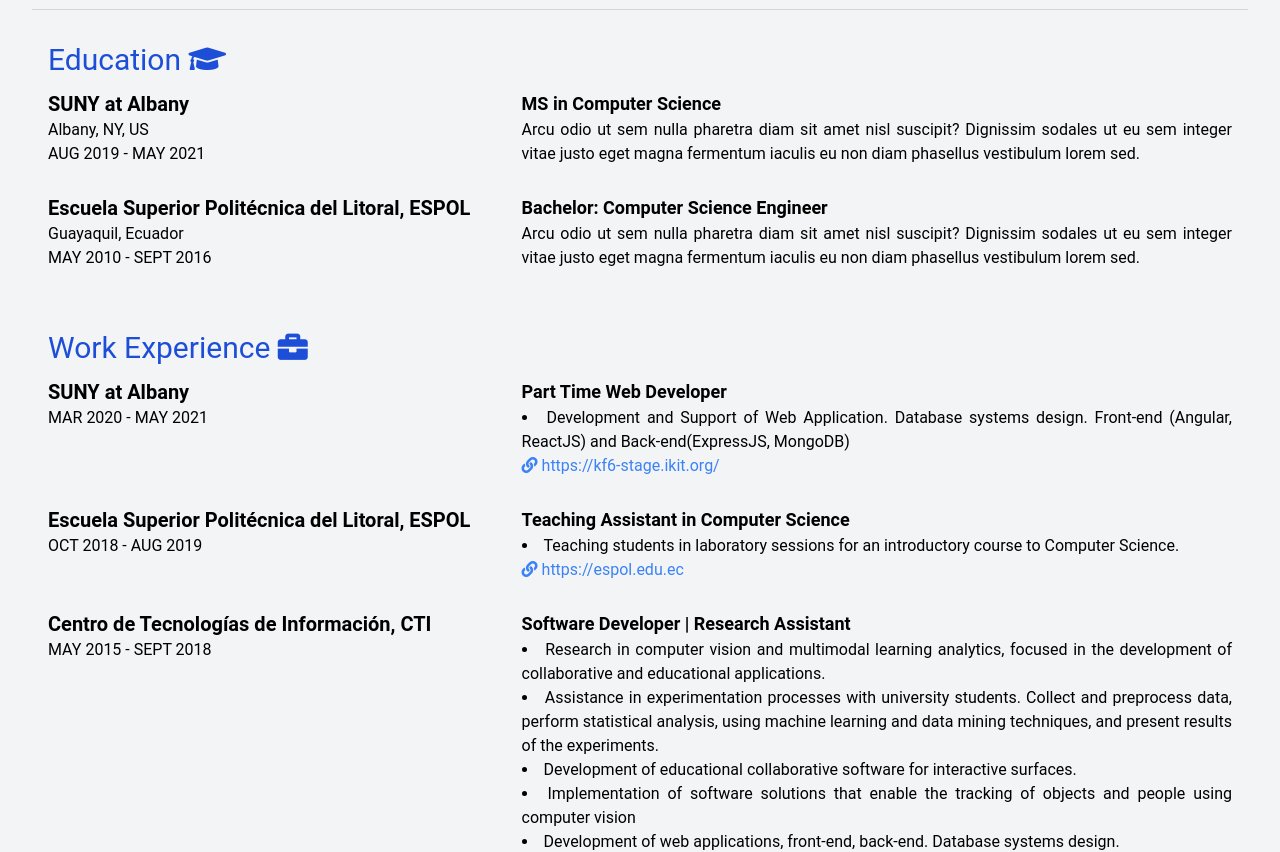
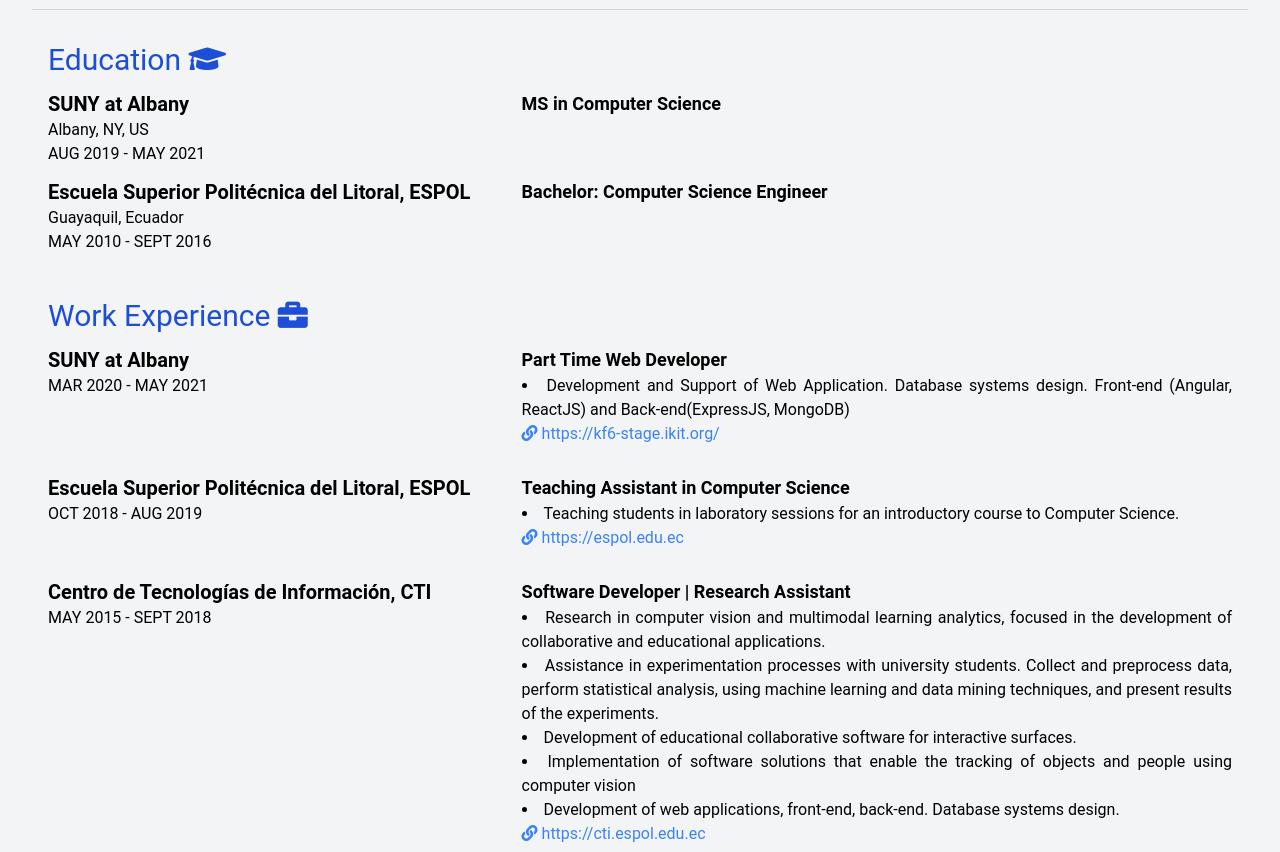
Before and after one commit to gafalcon/my_resume_website, a Vue app: page / in a window 1280 px wide. Shown: the part 1368-2220 px from the top of the page. Built offline with nearby package versions, Linux system fonts and the light colour scheme.

Commit message:
Added project

```diff
--- a/src/components/Education.vue
+++ b/src/components/Education.vue
@@ -9,7 +9,7 @@
             </div>
             <div class="w-full degree md:w-3/5 mb-4">
                 <h5 class="font-bold text-lg">{{ education.degree }}</h5>
-                <p class="text-justify">Arcu odio ut sem nulla pharetra diam sit amet nisl suscipit? Dignissim sodales ut eu sem integer vitae justo eget magna fermentum iaculis eu non diam phasellus vestibulum lorem sed.</p>
+                <p class="text-justify">{{ education.description }}</p>
             </div>
         </div>
     </div>
@@ -26,14 +26,16 @@
                     school: 'SUNY at Albany',
                     location: 'Albany, NY, US',
                     date: 'AUG 2019 - MAY 2021',
-                    degree: 'MS in Computer Science'
+                  degree: 'MS in Computer Science',
+                  description: '',
                 },
                 {
                     id: 2,
                     school: 'Escuela Superior Politécnica del Litoral, ESPOL',
                     location: 'Guayaquil, Ecuador',
                     date: 'MAY 2010 - SEPT 2016',
-                    degree: 'Bachelor: Computer Science Engineer'
+                  degree: 'Bachelor: Computer Science Engineer',
+                  description: '',
                 },
             ]
         }
--- a/src/sections/Projects.vue
+++ b/src/sections/Projects.vue
@@ -43,10 +43,10 @@
         return {
             projects_web: [
                 {img_url: 'kf.png', url: 'https://knowledgeforum.org', title: 'Knowledge Forum', description: 'A knowledge forum is an electronic group workspace designed to support the process of knowledge building.', tags: ['ReactJS', 'Redux', 'ExpressJS', 'MongoDB']},
+              {img_url: 'mplayer.png', url: 'http://54.147.114.159.nip.io/player', title: 'Music On!', description: 'Play Music, Create Albums and upload Songs', tags: ['Angular', 'Spring-Boot', 'EC2', 'RDS', 'S3']},
                 {img_url: 'covid_tracker.png', url: 'https://mysterious-brook-20381.herokuapp.com/', title: 'Covid Tracker', description: 'Display covid-19 stats of cofirmed cases and confirmed deaths globally and by country.', tags: ['VueJS', 'GoogleAPI']},
                 {img_url: 'travel_planner.png', url: 'http://54.147.114.159.nip.io/', title: 'Travel Planner', description: 'Book Travel Packages', tags: ['Angular', 'ExpressJs', 'GoogleAPIS']},
-                // {img_url: '', url: '', title: 'Ecommerce', description: '', tags: []},
-                // {img_url: '', url: '', title: '', description: '', tags: []},
+              // {img_url: '', url: '', title: '', description: '', tags: []},
             ],
             projects_ml: [
                 {img_url: 'rap.png', url: 'https://github.com/gafalcon/dl_rap_postures', title: 'Posture Classifier', description: 'Classifying posture of speakers using deep learning', tags: ['Deep Learning', 'Tensorflow']},
```
Also changed, not shown: src/App.vue (indentation only), src/assets/mplayer.png (added).
